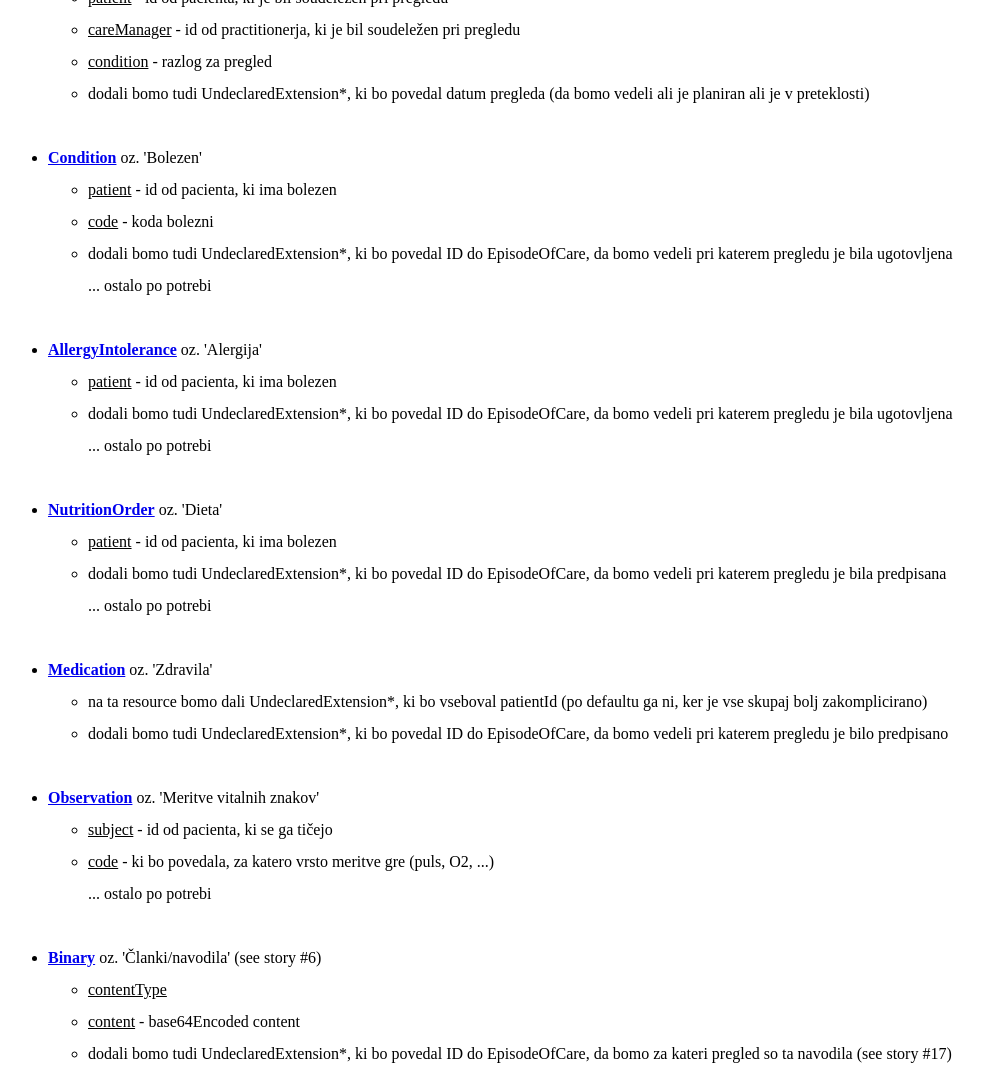
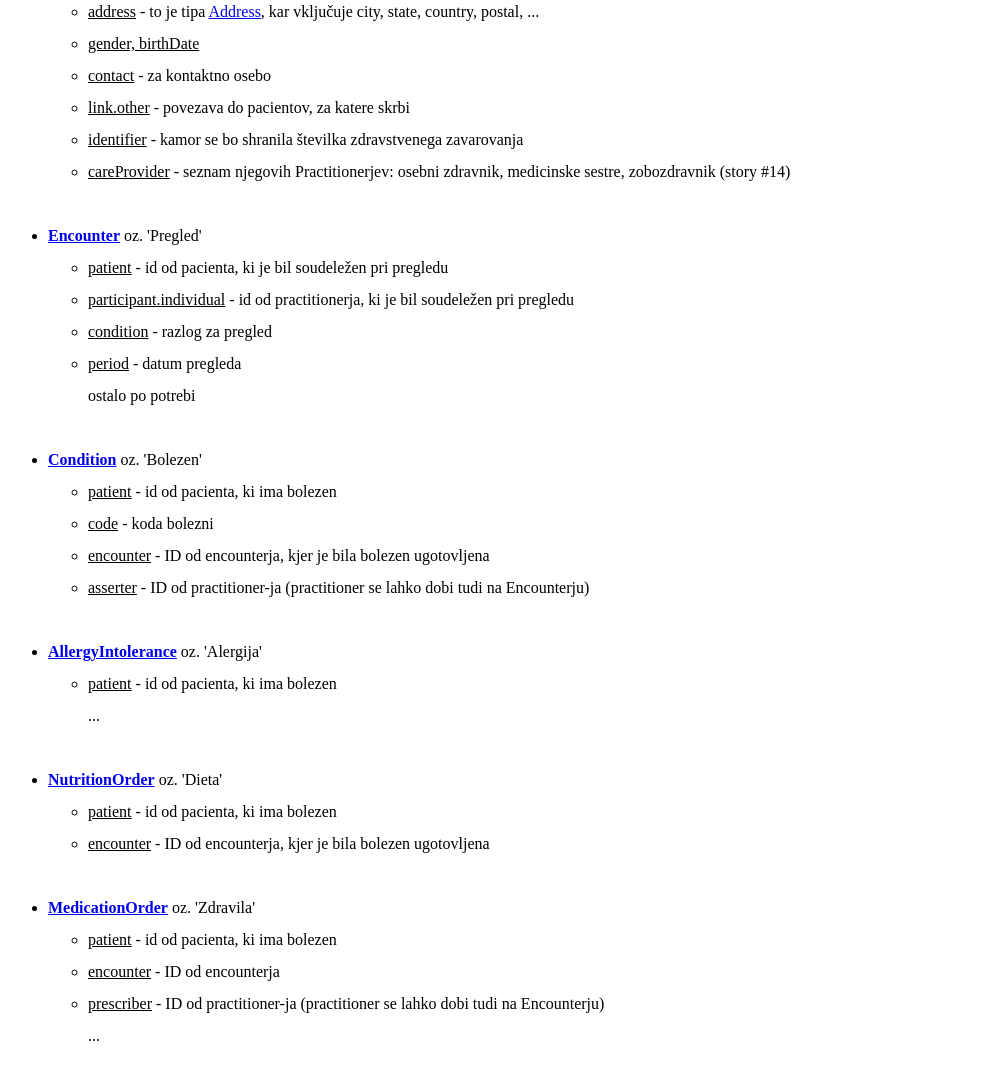
Before and after one commit to gasperr/tpo-fhir-doc, a plain HTML site: page index.html in a window 1280 px wide. Shown: the part 1501-2574 px from the top of the page, without its empty margins (0-984 px from the left). Drawn offline with Linux system fonts and the light colour scheme.

Commit message:
added search documentation

```diff
--- a/index.html
+++ b/index.html
@@ -25,6 +25,22 @@ Create & read deluje za vseh 9 spodaj naštetih resource-ov. Raznorazni 'search'
 <li>http://193.2.72.18:8082/fhir/Observation?patient._id=ID, <small>npr: <a href="http://193.2.72.18:8082/fhir/Observation?patient._id=3b4403ec-4db7-452f-a12a-a2905bff611c&_format=json" target="_blank">http://193.2.72.18:8082/fhir/Observation?patient._id=3b4403ec-4db7-452f-a12a-a2905bff611c</a></small></li>
 <br><strong>Iskanje doktorjevih pacientov:</strong>
 <li>http://193.2.72.18:8082/fhir/Patient?careprovider._id=ID, <small>npr: <a href="http://193.2.72.18:8082/fhir/Patient?careprovider._id=211297d8-ecf1-42ef-84df-5d83a49dba28&_format=json" target="_blank">http://193.2.72.18:8082/fhir/Patient?careprovider._id=211297d8-ecf1-42ef-84df-5d83a49dba28</a></small></li>
+
+
+<br><strong>Iskanje pacientovih pregledov (Encounter):</strong>
+<li>http://193.2.72.18:8082/fhir/Encounter?patient._id=ID, <small>npr: <a href="http://193.2.72.18:8082/fhir/Encounter?patient._id=3b4403ec-4db7-452f-a12a-a2905bff611c&_format=json" target="_blank">http://193.2.72.18:8082/fhir/Encounter?patient._id=3b4403ec-4db7-452f-a12a-a2905bff611c</a></small></li>
+
+<br><strong>Iskanje pacientovih bolezni (Condition):</strong>
+<li>http://193.2.72.18:8082/fhir/Condition?patient._id=ID, <small>npr: <a href="http://193.2.72.18:8082/fhir/Condition?patient._id=3b4403ec-4db7-452f-a12a-a2905bff611c&_format=json" target="_blank">http://193.2.72.18:8082/fhir/Condition?patient._id=3b4403ec-4db7-452f-a12a-a2905bff611c</a></small></li>
+
+<br><strong>Iskanje pacientovih alrgij (AllergyIntolerance):</strong>
+<li>http://193.2.72.18:8082/fhir/AllergyIntolerance?patient._id=ID, <small>npr: <a href="http://193.2.72.18:8082/fhir/AllergyIntolerance?patient._id=3b4403ec-4db7-452f-a12a-a2905bff611c&_format=json" target="_blank">http://193.2.72.18:8082/fhir/AllergyIntolerance?patient._id=3b4403ec-4db7-452f-a12a-a2905bff611c</a></small></li>
+
+<br><strong>Iskanje pacientovih diet (NutritionOrder):</strong>
+<li>http://193.2.72.18:8082/fhir/NutritionOrder?patient._id=ID, <small>npr: <a href="http://193.2.72.18:8082/fhir/NutritionOrder?patient._id=3b4403ec-4db7-452f-a12a-a2905bff611c&_format=json" target="_blank">http://193.2.72.18:8082/fhir/NutritionOrder?patient._id=3b4403ec-4db7-452f-a12a-a2905bff611c</a></small></li>
+
+<br><strong>Iskanje pacientovih zdravil (MedicationOrder):</strong>
+<li>http://193.2.72.18:8082/fhir/MedicationOrder?patient._id=ID, <small>npr: <a href="http://193.2.72.18:8082/fhir/MedicationOrder?patient._id=3b4403ec-4db7-452f-a12a-a2905bff611c&_format=json" target="_blank">http://193.2.72.18:8082/fhir/MedicationOrder?patient._id=3b4403ec-4db7-452f-a12a-a2905bff611c</a></small></li>
 </ul>
 
 <h3>Demo podatki trenutno v bazi</h3> (lahko referenca za legit json, le odstranite ID za POSTanje):
@@ -90,14 +106,14 @@ Glede na backlog bomo rabili vse spodnje resource
         </ul>
     </li>
     <br>
-    <li><strong><a href="https://www.hl7.org/fhir/episodeofcare.html">EpisodeOfCare</a></strong> oz. 'Pregled'
+    <li><strong><a href="https://www.hl7.org/fhir/encounter.html">Encounter</a></strong> oz. 'Pregled'
         <ul>
             <li><u>patient</u> - id od pacienta, ki je bil soudeležen pri pregledu</li>
-            <li><u>careManager</u> - id od practitionerja, ki je bil soudeležen pri pregledu</li>
+            <li><u>participant.individual</u> - id od practitionerja, ki je bil soudeležen pri pregledu</li>
             <li><u>condition</u> - razlog za pregled</li>
-            <li>dodali bomo tudi UndeclaredExtension*, ki bo povedal datum pregleda (da bomo vedeli ali je planiran ali
-                je v preteklosti)
+            <li><u>period</u> - datum pregleda
             </li>
+			ostalo po potrebi
         </ul>
     </li>
     <br>
@@ -105,8 +121,8 @@ Glede na backlog bomo rabili vse spodnje resource
         <ul>
             <li><u>patient</u> - id od pacienta, ki ima bolezen</li>
             <li><u>code</u> - koda bolezni</li>
-            <li>dodali bomo tudi UndeclaredExtension*, ki bo povedal ID do EpisodeOfCare, da bomo vedeli pri katerem pregledu je bila ugotovljena</li>
-            ... ostalo po potrebi
+            <li><u>encounter</u> - ID od encounterja, kjer je bila bolezen ugotovljena</li>
+            <li><u>asserter</u> - ID od practitioner-ja (practitioner se lahko dobi tudi na Encounterju)</li>
         </ul>
     </li>
     <br>
@@ -114,25 +130,23 @@ Glede na backlog bomo rabili vse spodnje resource
         'Alergija'
         <ul>
             <li><u>patient</u> - id od pacienta, ki ima bolezen</li>
-            <li>dodali bomo tudi UndeclaredExtension*, ki bo povedal ID do EpisodeOfCare, da bomo vedeli pri katerem pregledu je bila ugotovljena</li>
-            ... ostalo po potrebi
+			...
         </ul>
     </li>
     <br>
     <li><strong><a href="https://www.hl7.org/fhir/nutritionorder.html">NutritionOrder</a></strong> oz. 'Dieta'
         <ul>
             <li><u>patient</u> - id od pacienta, ki ima bolezen</li>
-            <li>dodali bomo tudi UndeclaredExtension*, ki bo povedal ID do EpisodeOfCare, da bomo vedeli pri katerem pregledu je bila predpisana</li>
-            ... ostalo po potrebi
+			<li><u>encounter</u> - ID od encounterja, kjer je bila bolezen ugotovljena</li>
         </ul>
     </li>
     <br>
-    <li><strong><a href="https://www.hl7.org/fhir/medication.html">Medication</a></strong> oz. 'Zdravila'
+    <li><strong><a href="https://www.hl7.org/fhir/medicationorder.html">MedicationOrder</a></strong> oz. 'Zdravila'
         <ul>
-            <li>na ta resource bomo dali UndeclaredExtension*, ki bo vseboval patientId (po defaultu ga ni, ker je vse
-                skupaj bolj zakomplicirano)
-            </li>
-            <li>dodali bomo tudi UndeclaredExtension*, ki bo povedal ID do EpisodeOfCare, da bomo vedeli pri katerem pregledu je bilo predpisano</li>
+            <li><u>patient</u> - id od pacienta, ki ima bolezen</li>
+            <li><u>encounter</u> - ID od encounterja</li>
+            <li><u>prescriber</u> - ID od practitioner-ja (practitioner se lahko dobi tudi na Encounterju)</li>
+			...
         </ul>
     </li>
     <br>
```
